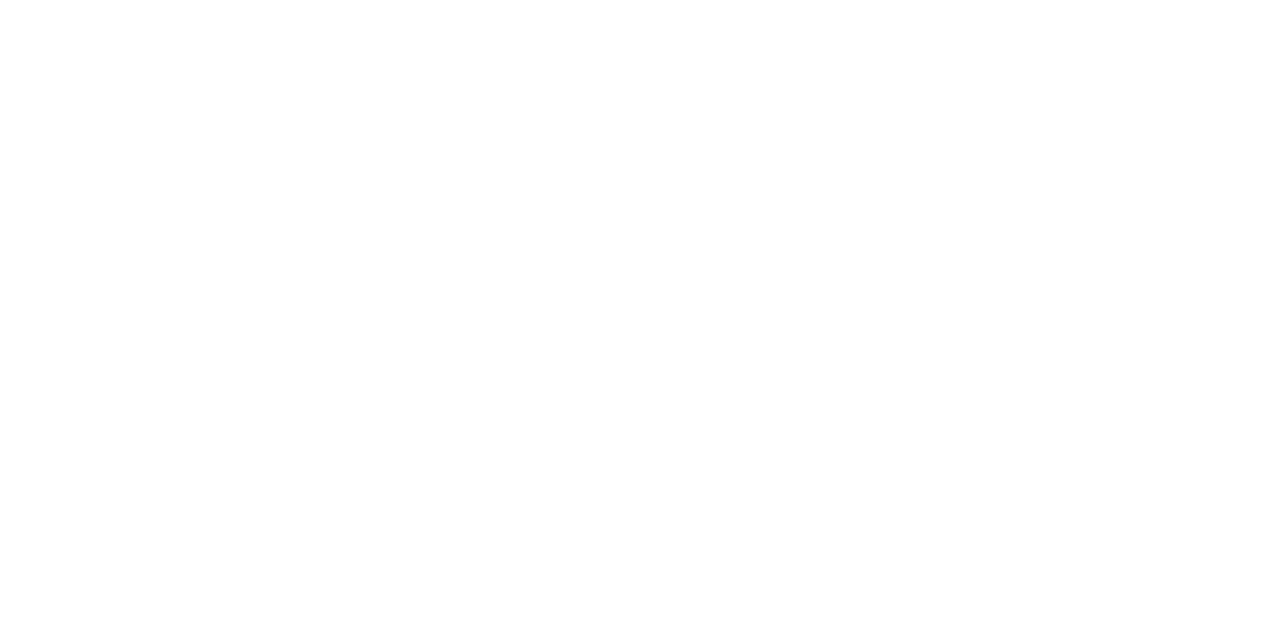
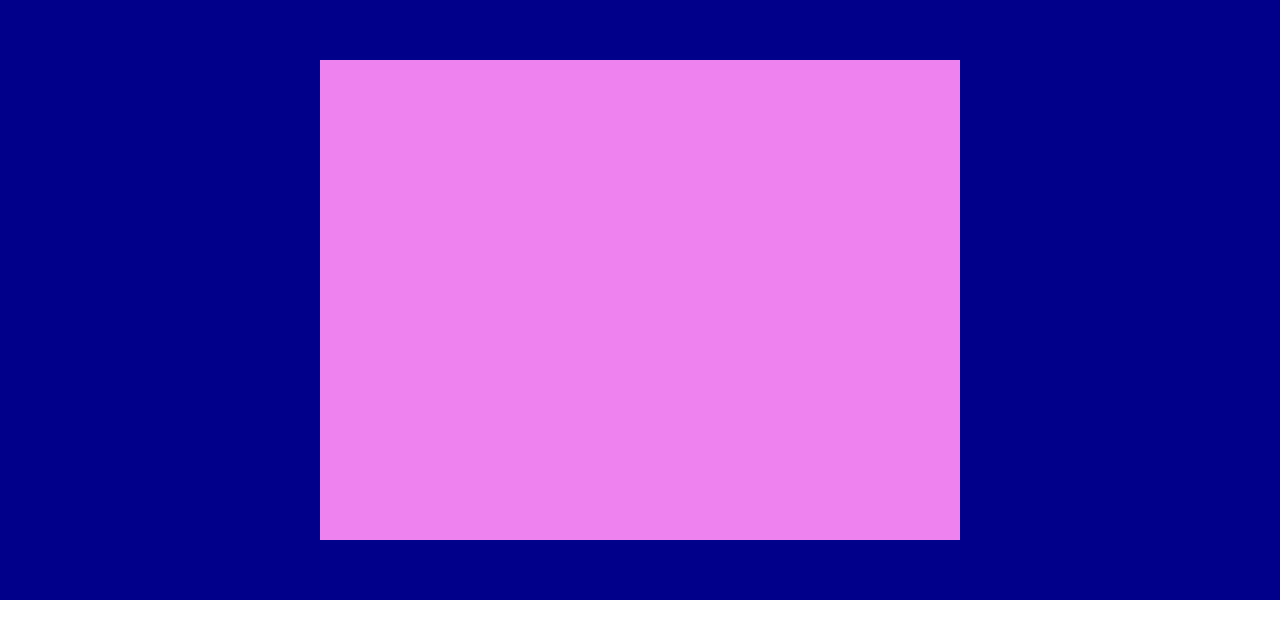
Before and after one commit to Simone-Corso/htmlcss-struttura-discord, a plain HTML site: page index.html in a window 1280 px wide. Drawn offline with Linux system fonts and the light colour scheme.

Commit message:
abbiamo fatto la prima parte del layout

```diff
--- a/style/style.css
+++ b/style/style.css
@@ -3,3 +3,18 @@
     padding: 0;
     box-sizing: border-box;
 }
+
+section#mono-colonn{
+    display: flex;
+    height: 600px;
+    background-color: #00008b;
+    display: flex;
+    align-items: center;
+    justify-content: center;
+}
+section#mono-colonn > aside{
+    height: 80%;
+    width: 50%;
+    background-color: #ee82ee;
+
+}
```
Also changed, not shown: index.html (+1 -0 lines).
